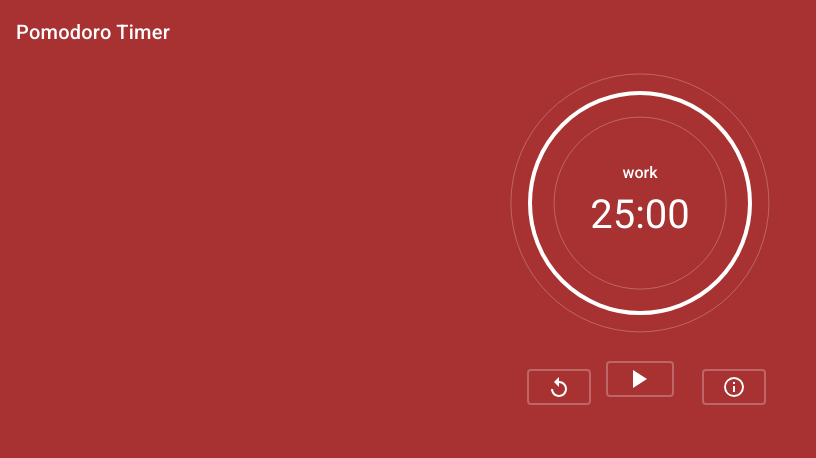
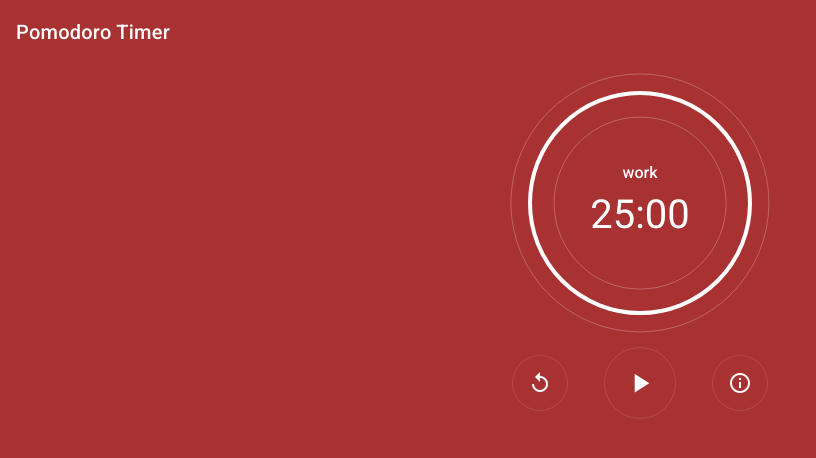
Before and after one commit to pomutree/pomdoro-timer, a Vue app: page / in a window 1280 px wide. Shown: the top 458 px of the page, without its empty margins (0-816 px from the left). Built offline with nearby package versions, Linux system fonts and the light colour scheme.

Commit message:
btnのデザイン修正

```diff
--- a/src/App.vue
+++ b/src/App.vue
@@ -38,7 +38,6 @@ export default {
   },
   methods: {
     siteThemeChange: function (isBreakTime) {
-      console.log(isBreakTime);
       this.siteTheme = isBreakTime ? '#3eab45' : '#a83232'
     },
   },
--- a/src/background.js
+++ b/src/background.js
@@ -21,6 +21,8 @@ function createWindow () {
     resizable: false,
     // width: 1000,
     // height: 800,
+    x: 2500,
+    y: 150,
     width: 300,
     height: 480,
     webPreferences: {
--- a/src/components/Timer.vue
+++ b/src/components/Timer.vue
@@ -13,33 +13,34 @@
     <div class="controllers">
       <v-row class="control-btn" justify="center" align-content="center">
 
-        <v-col cols=3>
+        <!-- <v-col cols=4 class="red lighten-3"> -->
+        <v-col cols=4>
           <div style="height: 0.5rem;"></div>
-          <!-- <v-btn text class="btn-sm"> -->
-          <!-- <v-btn text @click="reset" title="reset" class="btn-sm"> -->
-          <v-btn text @click="reset" class="btn-sm">
-            <svg width="16" height="20" xmlns="http://www.w3.org/2000/svg"><path d="M8 4.023c4.398 0 8 3.556 8 7.954 0 4.397-3.602 8-8 8s-8-3.603-8-8h2.012A5.97 5.97 0 0 0 8 17.965a5.97 5.97 0 0 0 5.988-5.988A5.97 5.97 0 0 0 8 5.988v4.024L2.994 5.006 8 0v4.023z" fill="#FFF" fill-rule="nonzero"/></svg>
+          <v-btn text fab outlined @click="reset" class="btn-sm">
+            <v-icon class="white--text">mdi-replay</v-icon>
           </v-btn>
         </v-col>
 
+        <!-- <v-col cols=4 class="blue lighten-3"> -->
         <v-col cols=4>
-          <v-btn text @click="toggleTimer" class="btn-md">
-            <!-- <span class="flex-center"> -->
+          <v-btn text x-large fab outlined @click="toggleTimer" class="btn-md">
             <span v-if="isTimerActive" class="flex-center">
-              <svg width="13" height="14" xmlns="http://www.w3.org/2000/svg"><path d="M8.016.016H12v13.968H8.016V.016zM0 13.984V.016h3.984v13.968H0z" fill="#FFF" fill-rule="nonzero"/></svg>
+              <v-icon class="white--text">mdi-pause</v-icon>
             </span>
-            <!-- <span class="flex-center"> -->
             <span v-else class="flex-center">
-              <svg width="14" height="18" xmlns="http://www.w3.org/2000/svg"><path d="M0 0l14 9-14 9z" fill="#FFF" fill-rule="nonzero"/></svg>
+              <v-icon class="white--text">mdi-play</v-icon>
             </span>
           </v-btn>
         </v-col>
 
-        <v-col cols=3>
+        <!-- <v-col cols=4 class="green lighten-3"> -->
+        <v-col cols=4>
           <div style="height: 0.5rem;"></div>
-          <v-btn text title="info" class="btn-sm" @click="toggleModal">
-            <svg width="20" height="20" xmlns="http://www.w3.org/2000/svg"><path d="M9.016 7V4.984h1.968V7H9.016zM10 18.016c4.406 0 8.016-3.61 8.016-8.016 0-4.406-3.61-8.016-8.016-8.016-4.406 0-8.016 3.61-8.016 8.016 0 4.406 3.61 8.016 8.016 8.016zm0-18A9.963 9.963 0 0 1 19.984 10 9.963 9.963 0 0 1 10 19.984 9.963 9.963 0 0 1 .016 10 9.963 9.963 0 0 1 10 .016zm-.984 15v-6h1.968v6H9.016z" fill="#FFF" fill-rule="nonzero"/></svg>
-          </v-btn>
+          <div class="align-center">
+            <v-btn text fab outlined title="info" class="btn-sm" @click="toggleModal">
+              <v-icon class="white--text">mdi-information-outline</v-icon>
+            </v-btn>
+          </div>
         </v-col>
 
       </v-row >
@@ -141,6 +142,9 @@ export default {
 </script>
 
 <style lang="scss">
+  .align-center {
+    text-align: center;
+  }
   #site-container {
     width: 300px;
   }
@@ -183,35 +187,35 @@ export default {
   .timer-ssession { font-weight: 500; }
   .timer-countdown { font-size: 2.5rem; }
 
-  .btn-sm {
-    display: flex;
-    align-items: center;
-    justify-content: center;
-    flex: 0 0 auto;
-    width: calc(3rem + 4px);
-    height: calc(3rem + 4px);
-    line-height: 3rem;
-    border: 2px solid rgba(255, 255, 255, .25);
-    border-radius: 50%;
-  }
-  // Controllers
-  .btn-md {
-    margin: 0 auto;
-    display: flex;
-    align-items: center;
-    justify-content: center;
-    flex: 0 0 auto;
-    width: calc(4rem + 4px);
-    height: calc(4rem + 4px);
-    line-height: 3rem;
-    border: 2px solid rgba(255, 255, 255, .25);
-    border-radius: 50%;
-  }
-
-  .btn-sm:hover,
-  .btn-md:hover {
-    border-color: #fff;
-  }
+  // .btn-sm {
+  //   display: flex;
+  //   align-items: center;
+  //   justify-content: center;
+  //   flex: 0 0 auto;
+  //   width: calc(3rem + 4px);
+  //   height: calc(3rem + 4px);
+  //   line-height: 3rem;
+  //   border: 2px solid rgba(255, 255, 255, .25);
+  //   border-radius: 50%;
+  // }
+  // // Controllers
+  // .btn-md {
+  //   margin: 0 auto;
+  //   display: flex;
+  //   align-items: center;
+  //   justify-content: center;
+  //   flex: 0 0 auto;
+  //   width: calc(4rem + 4px);
+  //   height: calc(4rem + 4px);
+  //   line-height: 3rem;
+  //   border: 2px solid rgba(255, 255, 255, .25);
+  //   border-radius: 50%;
+  // }
+  //
+  // .btn-sm:hover,
+  // .btn-md:hover {
+  //   border-color: #fff;
+  // }
   // helper
   .flex-center {
     display: flex;
```
